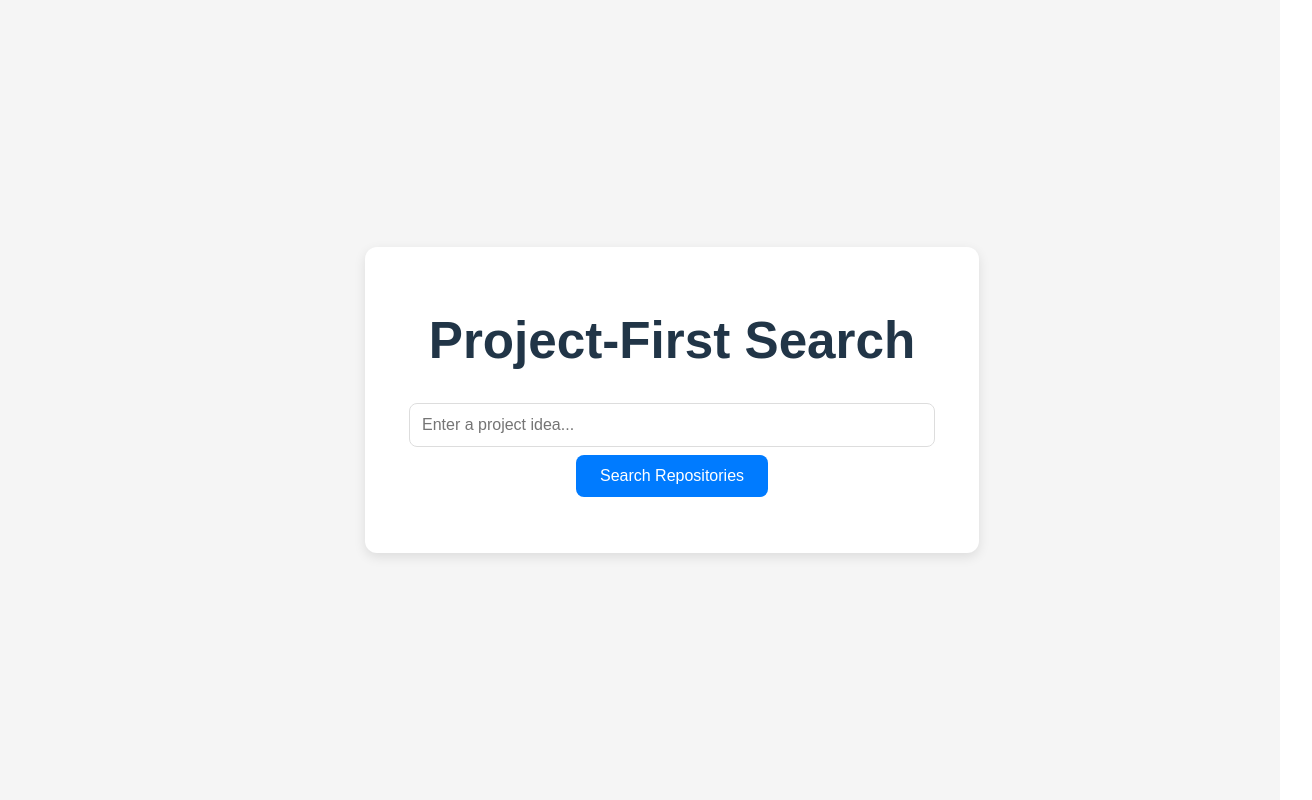
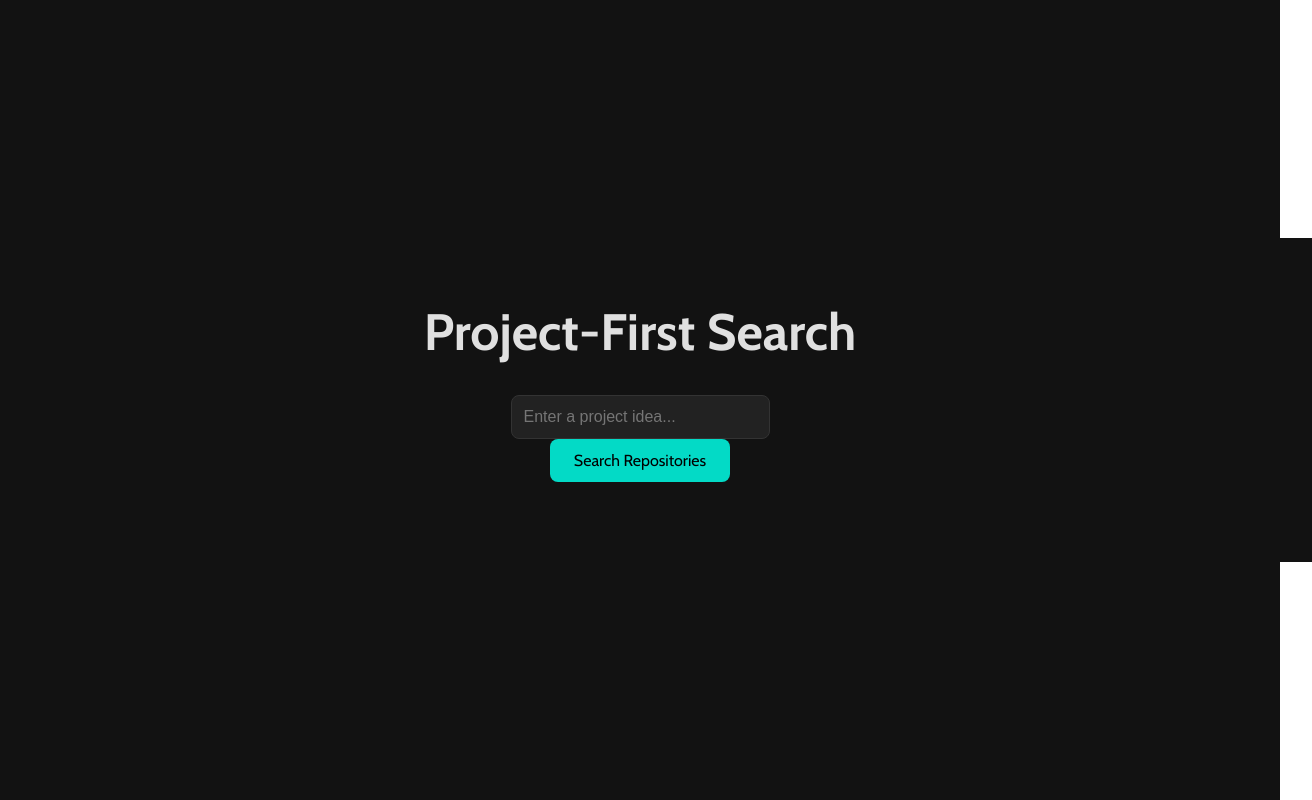
Before and after one commit to Maheer96/Project-First-Search, a React (Vite) app in the folder frontend/: page / in a window 1280 px wide. Shown: the whole page, 1312 px wide, since content can reach past the window. Built offline with nearby package versions, Linux system fonts and the light colour scheme.

Commit message:
refactor: improve UI and interaction
- Made Enter trigger a search
- Made clicking a card open the repository
- Redesigned the UI for a sleek, dark theme

```diff
--- a/frontend/index.html
+++ b/frontend/index.html
@@ -9,5 +9,6 @@
   <body>
     <div id="root"></div>
     <script type="module" src="/src/main.tsx"></script>
+    <link href="https://fonts.googleapis.com/css2?family=Cabin:wght@400;600;700&display=swap" rel="stylesheet">
   </body>
 </html>
--- a/frontend/src/App.tsx
+++ b/frontend/src/App.tsx
@@ -28,7 +28,7 @@ function App() {
 
       const searchResponse = await axios.get(`http://127.0.0.1:5000/smart_search?keywords=${encodeURIComponent(keywords)}`);
       setRepos(searchResponse.data);
-      setVisibleCount(5);
+      setVisibleCount(6);
     } catch (err) {
       console.error(err);
       setError("Failed to fetch repositories. Please try again.");
@@ -38,7 +38,7 @@ function App() {
   };
 
   const handleLoadMore = () => {
-    setVisibleCount((prev) => prev + 5);
+    setVisibleCount((prev) => prev + 6);
   };
 
   return (
--- a/frontend/src/assets/styles/button.css
+++ b/frontend/src/assets/styles/button.css
@@ -1,10 +1,9 @@
-/* Button styles */
 .load-more-btn {
   margin-top: 1.5rem;
   padding: 0.75rem 1.5rem;
   font-size: 1rem;
-    background: #28a745;
-    color: white;
+  background: #03dac6;
+  color: black;
   border: none;
   border-radius: 8px;
   cursor: pointer;
@@ -12,6 +11,6 @@
 }
 
 .load-more-btn:hover {
-    background: #218838;
+  background: #02c5b4;
   transform: translateY(-2px);
 }
--- a/frontend/src/assets/styles/global.css
+++ b/frontend/src/assets/styles/global.css
@@ -1,24 +1,26 @@
-/* General styles */
+/* Global styles */
 body {
-    font-family: "Arial", sans-serif;
-    background-color: #f5f5f5;
+  font-family: "Cabin", sans-serif;
+  background-color: #121212; /* Deep Black */
+  color: #e0e0e0; /* Soft White */
   margin: 0;
   padding: 0;
   display: flex;
   justify-content: center;
   align-items: center;
   min-height: 100vh;
+  font-family: "Cabin", sans-serif;
+  font-weight: bold;
 }
 
 .container {
-    width: 100%;
-    max-width: 800px;
+  width: 100vw;
   padding: 2rem;
-    background: #fff;
-    border-radius: 12px;
-    box-shadow: 0 4px 12px rgba(0, 0, 0, 0.1);
-    text-align: center;
-    overflow-y: auto;
+  display: flex;
+  flex-direction: column;
+  align-items: center;
+  justify-content: flex-start;
+  background: #121212;
 }
 
 /* Utility Classes */
@@ -30,14 +32,6 @@ body {
   display: none;
 }
 
-  .text-red {
-    color: #d9534f;
+.text-accent {
+  color: #03dac6; /* Sleek Cyan Accent */
 }
-
-  .text-green {
-    color: #28a745;
-  }
-
-  .text-blue {
-    color: #007bff;
-  }
--- a/frontend/src/assets/styles/repocard.css
+++ b/frontend/src/assets/styles/repocard.css
@@ -1,9 +1,8 @@
-/* Card styling */
 .card {
-    background: #f8f9fa;
-    border: 1px solid #ddd;
+  background: #1e1e1e; /* Dark Gray */
+  border: 1px solid #333;
   border-radius: 12px;
-    box-shadow: 0 4px 6px rgba(0, 0, 0, 0.1);
+  box-shadow: 0 4px 6px rgba(255, 255, 255, 0.1);
   padding: 1.5rem;
   transition: transform 0.2s ease, box-shadow 0.2s ease;
   display: flex;
@@ -12,27 +11,25 @@
 
 .card:hover {
   transform: translateY(-4px);
-    box-shadow: 0 6px 10px rgba(0, 0, 0, 0.15);
+  box-shadow: 0 6px 10px rgba(255, 255, 255, 0.15);
 }
 
-  /* Card title */
 .card-title {
   font-size: 1.5rem;
   font-weight: bold;
+  color: #03dac6; /* Cyan */
   margin-bottom: 1rem;
 }
 
-  /* Card description */
 .card-description {
   font-size: 1rem;
-    color: #555;
+  color: #b0b0b0;
   margin-bottom: 1.5rem;
   line-height: 1.5;
 }
 
-  /* Repository link */
 .card-link {
-    color: #007bff;
+  color: #03dac6;
   font-weight: bold;
   text-decoration: none;
   margin-top: auto;
@@ -42,7 +39,6 @@
   text-decoration: underline;
 }
 
-  /* Star count */
 .card-stars {
   font-size: 1rem;
   color: #888;
--- a/frontend/src/assets/styles/searchbar.css
+++ b/frontend/src/assets/styles/searchbar.css
@@ -1,24 +1,31 @@
-/* Input section */
 .input-section {
   margin-bottom: 1.5rem;
   display: flex;
   flex-direction: column;
   align-items: center;
+  font-weight: bold;
 }
 
 .input-box {
   width: 100%;
   max-width: 500px;
   padding: 0.75rem;
-    border: 1px solid #ddd;
+  border: 1px solid #333;
+  background: #222;
+  color: #e0e0e0;
   border-radius: 8px;
   font-size: 1rem;
-    margin-bottom: 0.5rem;
+  outline: none;
+  transition: border 0.3s ease-in-out;
+}
+
+.input-box:focus {
+  border-color: #03dac6; /* Accent color */
 }
 
 .search-btn {
-    background: #007bff;
-    color: white;
+  background: #03dac6; /* Cyan */
+  color: black;
   padding: 0.75rem 1.5rem;
   font-size: 1rem;
   border: none;
@@ -29,6 +36,6 @@
 }
 
 .search-btn:hover {
-    background: #0056b3;
+  background: #02c5b4;
   transform: translateY(-2px);
 }
--- a/frontend/src/components/RepoCard.tsx
+++ b/frontend/src/components/RepoCard.tsx
@@ -13,10 +13,10 @@ interface Repository {
     };
 
     return (
-      <div className="card">
+        <div className="card" onClick={() => window.open(repo.url, "_blank")}>
             <h2 className="card-title">{repo.name}</h2>
             <p className="card-description">{truncateText(repo.description, 150)}</p>
-        <a href={repo.url} target="_blank" rel="noopener noreferrer" className="card-link">
+            <a href={repo.url} target="_blank" rel="noopener noreferrer" className="card-link" onClick={(e) => e.stopPropagation()}>
                 View Repository
             </a>
             <p className="card-stars">⭐ {repo.stargazers} stars</p>
--- a/frontend/src/components/SearchBar.tsx
+++ b/frontend/src/components/SearchBar.tsx
@@ -13,6 +13,12 @@ const SearchBar: React.FC<SearchBarProps> = ({ onSearch }) => {
     onSearch(input);
   };
 
+  const handleKeyPress = (event: React.KeyboardEvent<HTMLInputElement>) => {
+    if (event.key === "Enter") {
+      handleSearch();
+    }
+  };
+
   return (
     <div className="input-section">
       <input
@@ -20,6 +26,7 @@ const SearchBar: React.FC<SearchBarProps> = ({ onSearch }) => {
         placeholder="Enter a project idea..."
         value={input}
         onChange={(e) => setInput(e.target.value)}
+        onKeyDown={handleKeyPress}  // 👈 Listen for Enter key
         className="input-box"
       />
       <button onClick={handleSearch} className="search-btn">
```
Lines whose indentation alone changed are shown as unchanged.
